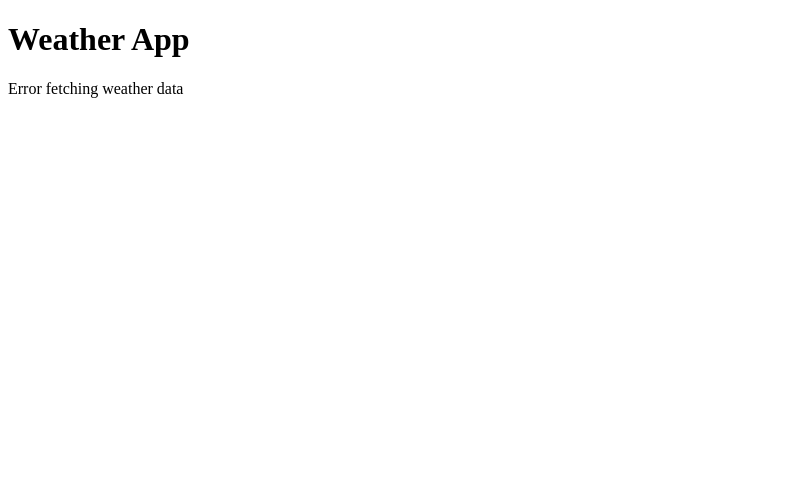
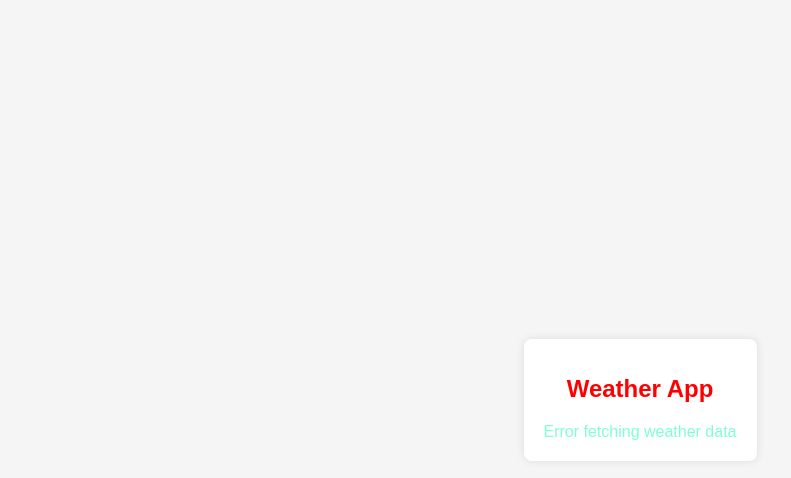
Before and after one commit to Kevindrake/Widgety, a website: page Widgety/Main.html in a window 1280 px wide. Shown: the whole page, without its empty margins (0-791 px from the left). Drawn offline with Linux system fonts and the light colour scheme; no server answers.

Commit message:
CSS not responding
CSS was not showing up this should fix the issue as I had not linked my style sheet to the html file

```diff
--- a/Widgety/Main.html
+++ b/Widgety/Main.html
@@ -3,6 +3,7 @@
 <html xmlns="http://www.w3.org/1999/xhtml">
 <head>
     <meta charset="utf-8" />
+    <link rel=" stylesheet" href="StyleSheet1.css">
     <title>Widgety</title>
 </head>
 <body>
```
